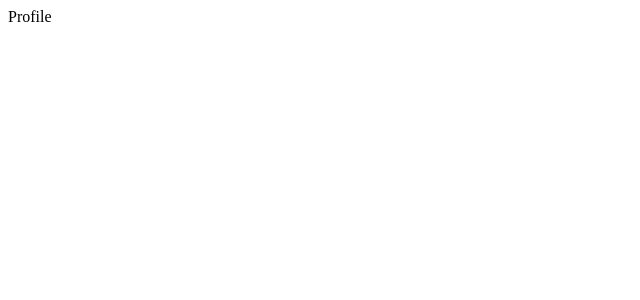
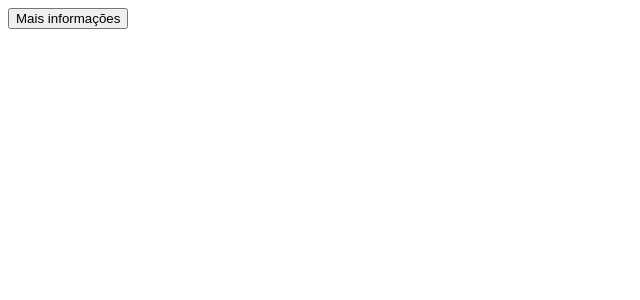
Before and after one commit to lope3s/KenzieHub, a React (Create React App) app: page /profile in a window 1280 px wide. Shown: the top 300 px of the page, without its empty margins (0-640 px from the left). Built offline with nearby package versions, Linux system fonts and the light colour scheme.

Commit message:
feat: criei a div do Profile

```diff
--- /dev/null
+++ b/src/components/ProfilePreferences/index.jsx
@@ -0,0 +1,3 @@
+const ProfilePreferences = () => { return <div>teste ProfilePreferences</div>}
+
+export default ProfilePreferences;
--- /dev/null
+++ b/src/components/Techs/index.jsx
@@ -0,0 +1,3 @@
+const Techs = () => { return <div>teste Techs</div>}
+
+export default Techs;
--- /dev/null
+++ b/src/components/Works/index.jsx
@@ -0,0 +1,4 @@
+const Works = () => { return <div>teste Works</div>}
+
+
+export default Works;
--- a/src/pages/home/index.jsx
+++ b/src/pages/home/index.jsx
@@ -7,6 +7,7 @@ const Home = () => {
       <ButtonRedirect text={"Users List"} link={"list"} />
       <ButtonRedirect text={"Sign In"} link={"signIn"} />
       <ButtonRedirect text={"SignUp"} link={"signUp"} />
+      <ButtonRedirect text={"Profale"} link={"profile"} />
     </div>
   )
 }
--- a/src/pages/profile/index.jsx
+++ b/src/pages/profile/index.jsx
@@ -1,5 +1,17 @@
+import { useState } from 'react'
+import Techs from '../../components/Techs'
+import Works from '../../components/Works'
+import ProfilePreferences from '../../components/ProfilePreferences'
+
 const Profile = () => {
-  return <div>Profile</div>
+  const [information, setInformation] = useState(false)
+
+  return (
+    <>
+  <button onClick={() => {setInformation(!information)}}>Mais informações</button>
+  {information && <div><Works/><Techs/><ProfilePreferences/></div>}
+ </>
+  )
 }
 
 export default Profile
```
Also changed, not shown: 2 other files (tests, documents, lock files or other folders).
